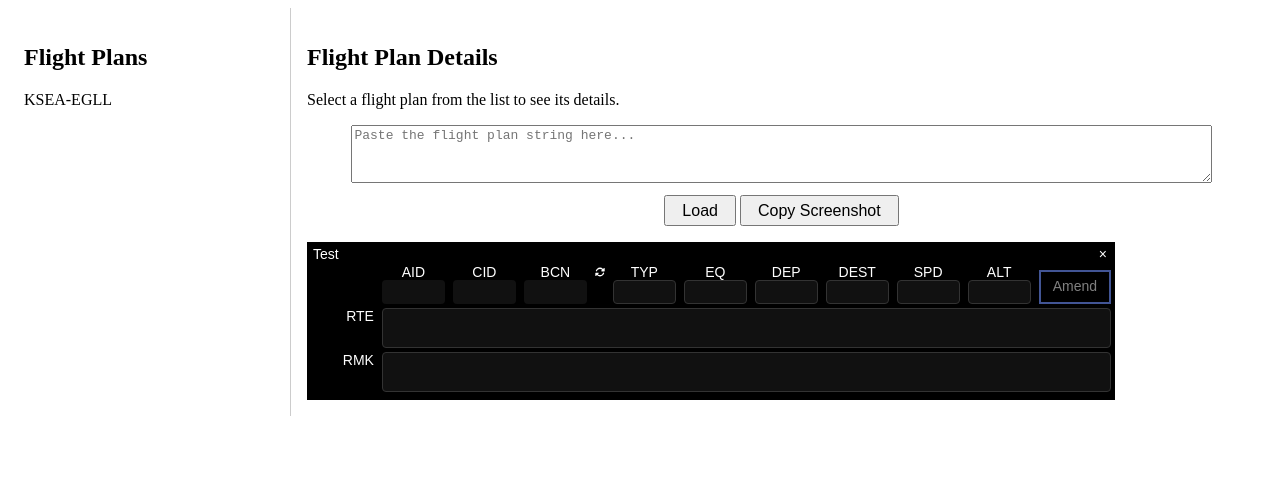
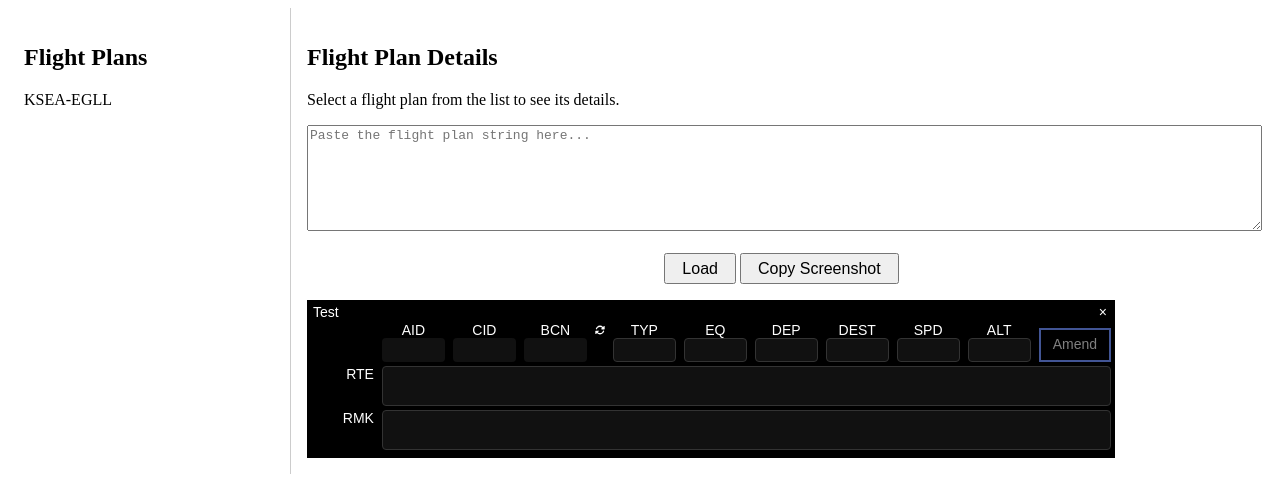
Before and after one commit to neilenns/fpe-screenshot-generator, a website built with Vite: page index.html in a window 1280 px wide. Built offline with nearby package versions, Linux system fonts and the light colour scheme; a web font is replaced by a local one.

Commit message:
Move styles to file

```diff
--- a/index.html
+++ b/index.html
@@ -5,27 +5,25 @@
     <title>FPE Test Page</title>
     <link rel="stylesheet" href="src/fpe.css" />
     <link rel="stylesheet" href="https://use.typekit.net/vbh7vdi.css" />
+    <link rel="stylesheet" href="src/main.css" />
     <script src="src/main.ts"></script>
     <script src="https://cdn.jsdelivr.net/npm/html2canvas@1.4.1/dist/html2canvas.min.js"></script>
   </head>
   <body>
-    <div id="app-container" style="display: flex">
+    <div id="app-container" class="app-container">
       <!-- Sidebar -->
-      <div
-        id="sidebar"
-        style="width: 250px; padding: 1rem; border-right: 1px solid #ccc"
-      >
+      <div id="sidebar" class="sidebar">
         <h2>Flight Plans</h2>
-        <ul id="flight-plan-list" style="list-style: none; padding: 0"></ul>
+        <ul id="flight-plan-list" class="flight-plan-list"></ul>
       </div>
 
       <!-- Main content -->
-      <div id="main-content" style="flex-grow: 1; padding: 1rem">
+      <div id="main-content" class="main-content">
         <h2>Flight Plan Details</h2>
         <div id="flight-plan-details">
           <p>Select a flight plan from the list to see its details.</p>
         </div>
-        <div id="input-area">
+        <div id="input-area" class="input-area">
           <textarea
             id="input-string"
             placeholder="Paste the flight plan string here..."
@@ -54,7 +52,7 @@
               <!--!Font Awesome Free 6.7.2 by @fontawesome - https://fontawesome.com License - https://fontawesome.com/license/free Copyright 2025 Fonticons, Inc.-->
               <path
                 fill="#fff"
-                d="M142.9 142.9c-17.5 17.5-30.1 38-37.8 59.8-5.9 16.7-24.2 25.4-40.8 19.5S38.9 198 44.8 181.4c10.8-30.7 28.4-59.4 52.8-83.8 87.2-87.2 228.3-87.5 315.8-1L455 55c6.9-6.9 17.2-8.9 26.2-5.2S496 62.3 496 72v128c0 13.3-10.7 24-24 24H344c-9.7 0-18.5-5.8-22.2-14.8s-1.7-19.3 5.2-26.2l41.1-41.1c-62.6-61.5-163.1-61.2-225.3 1zM16 312c0-13.3 10.7-24 24-24h128c9.7 0 18.5 5.8 22.2 14.8s1.7 19.3-5.2 26.2l-41.1 41.1c62.6 61.5 163.1 61.2 225.3-1 17.5-17.5 30.1-38 37.8-59.8 5.9-16.7 24.2-25.4 40.8-19.5s25.4 24.2 19.5 40.8c-10.8 30.6-28.4 59.3-52.9 83.8-87.2 87.2-228.3 87.5-315.8 1L57 457c-6.9 6.9-17.2 8.9-26.2 5.2S16 449.7 16 440V312.1z"
+                d="M142.9 142.9c-17.5 17.5-30.1 38-37.8 59.8-5.9 16.7-24.2 25.4-40.8 19.5S38.9 198 44.8 181.4c10.8-30.7 28.4-59.4 52.8-83.8 87.2-87.2 228.3-87.5 315.8-1L455 55c6.9-6.9 17.2-8.9 26.2-5.2S496 62.3 496 72v128c0 13.3-10.7 24-24 24H344c-9.7 0-18.5-5.8-22.2-14.8s-1.7-19.3 5.2-26.2l41.1-41.1c-62.6-61.5-163.1-61.2-225.3 1zM16 312c0-13.3 10.7-24 24-24h128c9.7 0 18.5-5.8 22.2 14.8s1.7 19.3-5.2 26.2l-41.1 41.1c62.6 61.5 163.1 61.2 225.3-1 17.5-17.5 30.1-38 37.8-59.8 5.9-16.7 24.2-25.4 40.8-19.5s25.4 24.2 19.5 40.8c-10.8 30.6-28.4 59.3-52.9 83.8-87.2 87.2-228.3 87.5-315.8 1L57 457c-6.9 6.9-17.2 8.9-26.2 5.2S16 449.7 16 440V312.1z"
               />
             </svg>
           </div>
--- /dev/null
+++ b/src/main.css
@@ -0,0 +1,25 @@
+.app-container {
+  display: flex;
+}
+
+.sidebar {
+  width: 250px;
+  padding: 1rem;
+  border-right: 1px solid #ccc;
+}
+
+.flight-plan-list {
+  list-style: none;
+  padding: 0;
+}
+
+.main-content {
+  flex-grow: 1;
+  padding: 1rem;
+}
+
+.input-area textarea {
+  width: 100%;
+  height: 100px;
+  margin-bottom: 10px;
+}
```
